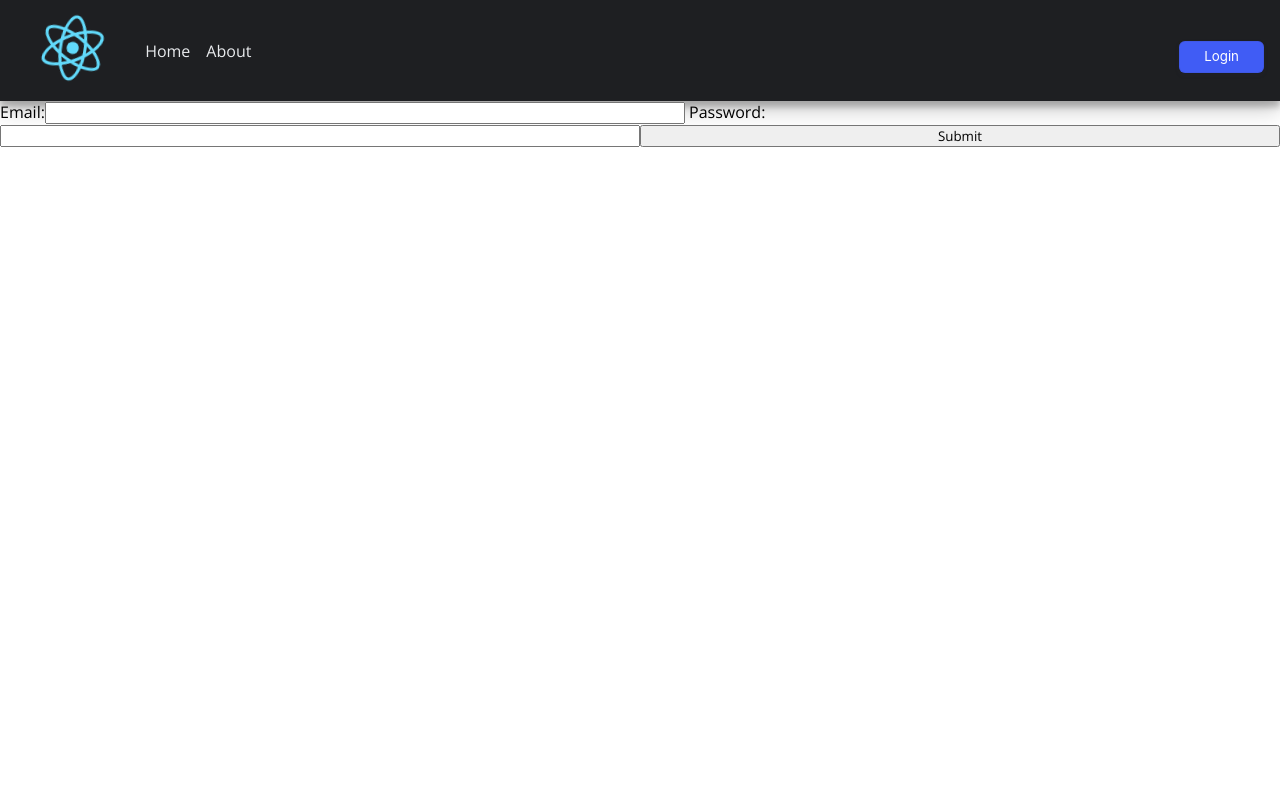
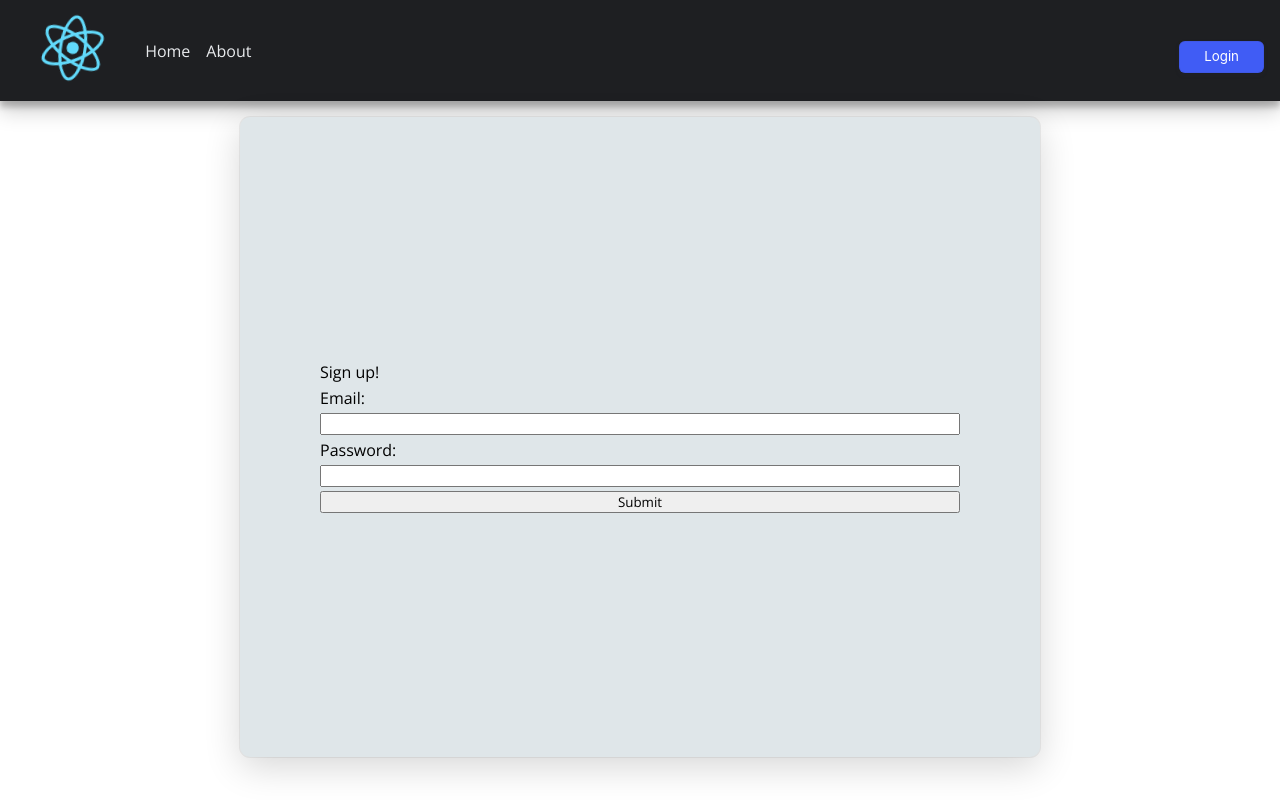
Before and after one commit to konnichihuahua/service-record-tracker-v2, a React (Create React App) app: page /signup in a window 1280 px wide. Built offline with nearby package versions, Linux system fonts and the light colour scheme.

Commit message:
worked on redesigning css for signup page

```diff
--- a/src/App.css
+++ b/src/App.css
@@ -362,3 +362,27 @@ input {
   max-width: 10rem;
   align-self:last baseline
 }
+
+.signup-page {
+  display: flex;
+  flex-direction: column;
+  padding: 1rem;
+  align-items: center;
+  justify-content: flex-start;
+
+
+}
+
+.signup-form {
+  display: flex;
+  flex-direction: column;
+  justify-content: center;
+  background-color: #dfe6e9;
+  min-height: 80vh;
+  border-radius: 10px;
+  gap: 0.25rem;
+  box-shadow: rgba(0, 0, 0, 0.16) 0px 10px 36px 0px, rgba(0, 0, 0, 0.06) 0px 0px 0px 1px;
+  padding: 3rem 5rem;
+  max-width: 90vw;
+
+}
--- a/src/pages/Signup.js
+++ b/src/pages/Signup.js
@@ -39,28 +39,23 @@ function Signup() {
       });
   };
   return (
-    <div className="signupPage">
+    <div className="signup-page">
       <form className="signup-form">
-        <label>
-          {" "}
-          Email:
+        <label> Sign up!</label>
+        <label> Email: </label>
         <input
           type="email"
           ref={emailInputRef}
           value={email}
           onChange={(e) => setEmail(e.target.value)}
         ></input>
-        </label>
-        <label>
-          {" "}
-          Password:
+        <label> Password: </label>
         <input
           ref={passwordInputRef}
           value={password}
           type="password"
           onChange={(e) => setPassword(e.target.value)}
         ></input>
-        </label>
         <input type="submit" onClick={submitHandler}></input>
       </form>
     </div>
```
Lines whose indentation alone changed are shown as unchanged.
